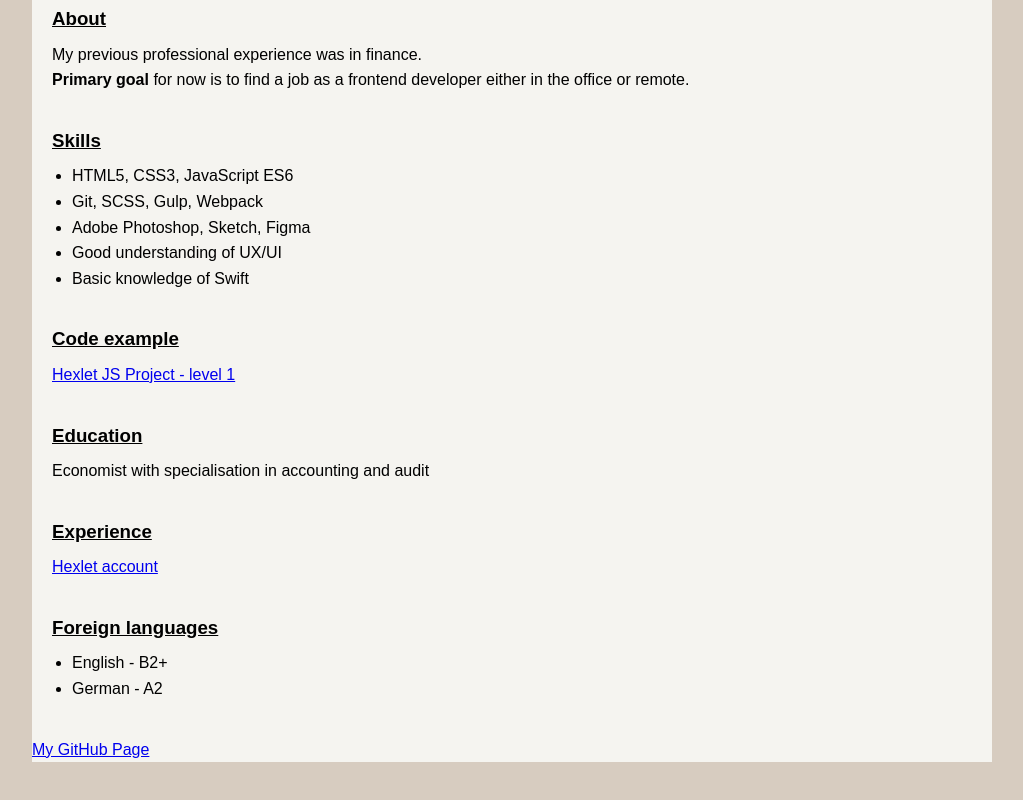
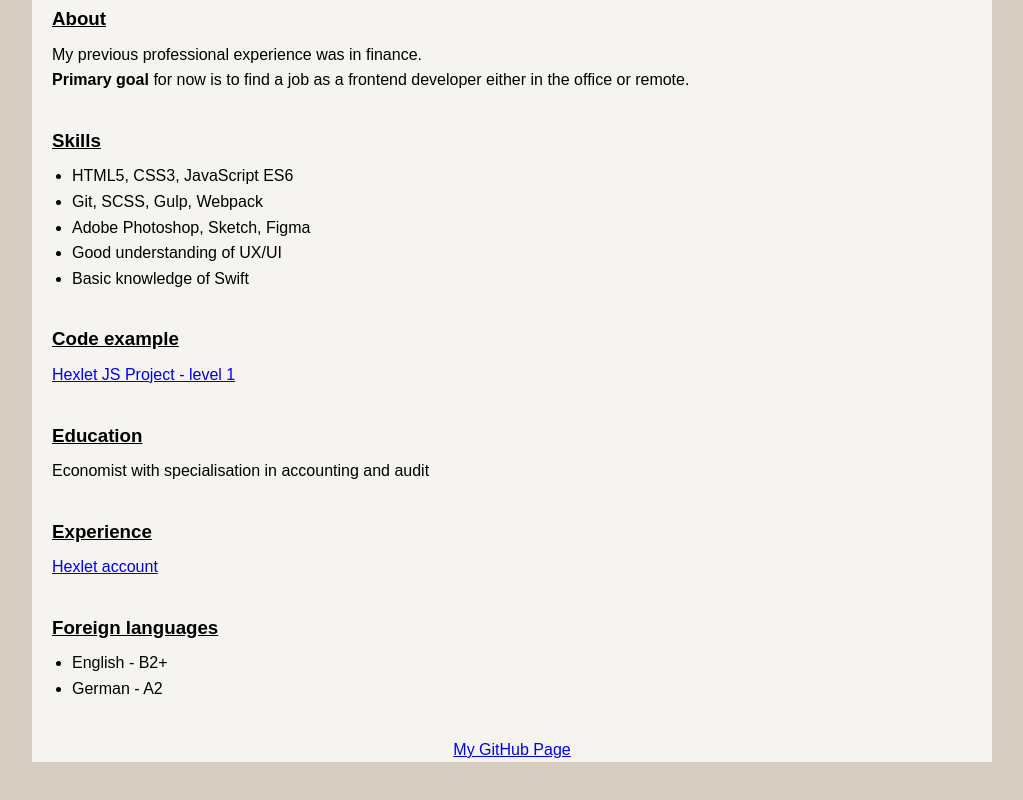
Before and after one commit to DidiGain/rsschool-cv, a plain HTML site: page index.html in a window 1280 px wide. Shown: the part 584-1384 px from the top of the page, without its empty margins (128-1151 px from the left). Drawn offline with Linux system fonts and the light colour scheme.

Commit message:
feat: add footer style

```diff
--- a/style.css
+++ b/style.css
@@ -71,3 +71,8 @@ ul {
 li {
   margin: 0 20px;
 }
+
+.footer-link {
+  display: block;
+  text-align: center;
+}
```
